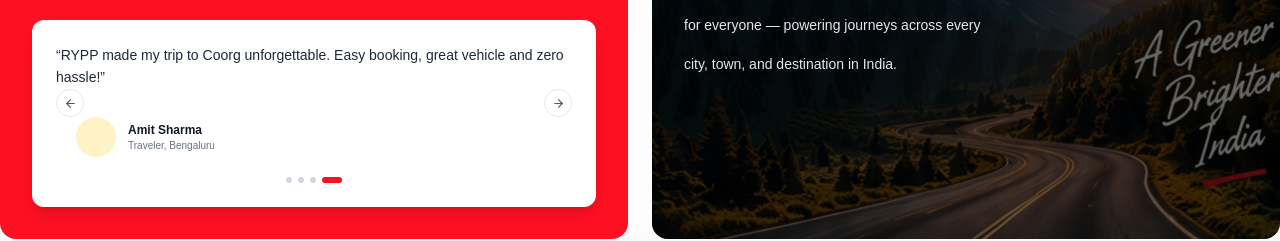
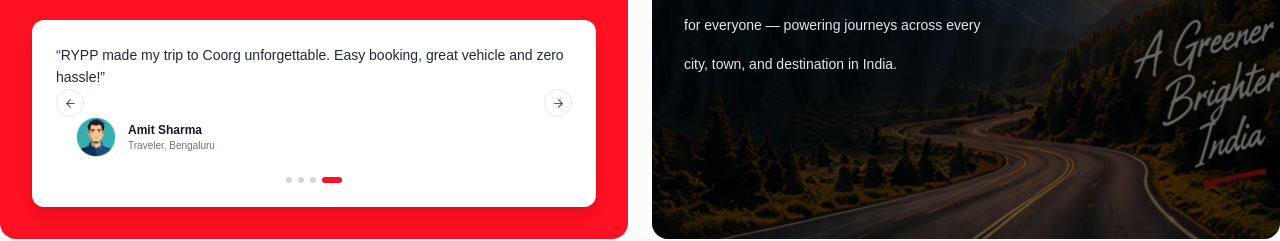
Before and after one commit to nnanjum1/rypp-frontend-task, a Next.js app: page / in a window 1280 px wide. Shown: the part 2860-3101 px from the top of the page. Built offline with nearby package versions, Linux system fonts and the light colour scheme.

Commit message:
avatar added

```diff
--- a/src/components/Testimonial.jsx
+++ b/src/components/Testimonial.jsx
@@ -1,6 +1,7 @@
 
 import React from 'react'
 import { ArrowLeft, ArrowRight } from 'lucide-react'
+import Image from 'next/image'
 
 const Testimonial = () => {
     return (
@@ -33,8 +34,14 @@
                         </div>
                         <div className="px-5 flex items-center justify-between">
                             <div className="flex items-center gap-3">
-                                <div className="h-10 w-10 rounded-full bg-amber-100" />
-
+                                <div className="relative h-10 w-10 overflow-hidden rounded-full">
+                                    <Image
+                                        src="/assets/amit-avatar.avif"
+                                        alt="Amit Sharma"
+                                        fill
+                                        className="object-cover"
+                                    />
+                                </div>
                                 <div>
                                     <h3 className="text-xs font-bold text-gray-900">
                                         Amit Sharma
```
Also changed, not shown: public/assets/amit-avatar.avif (added).
